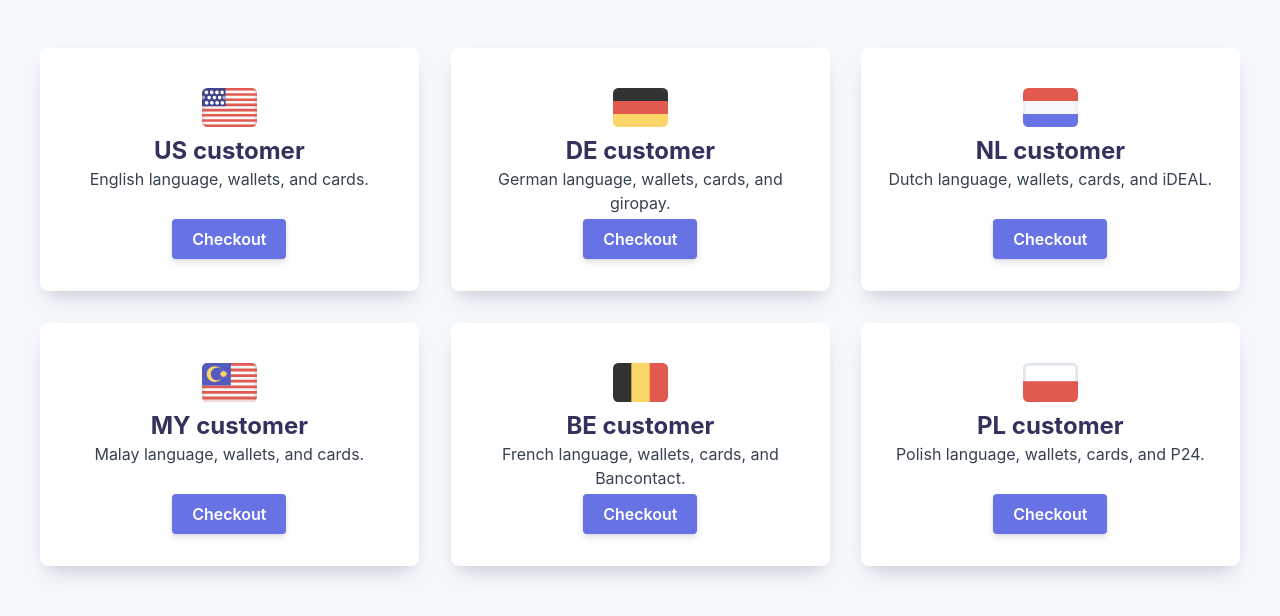
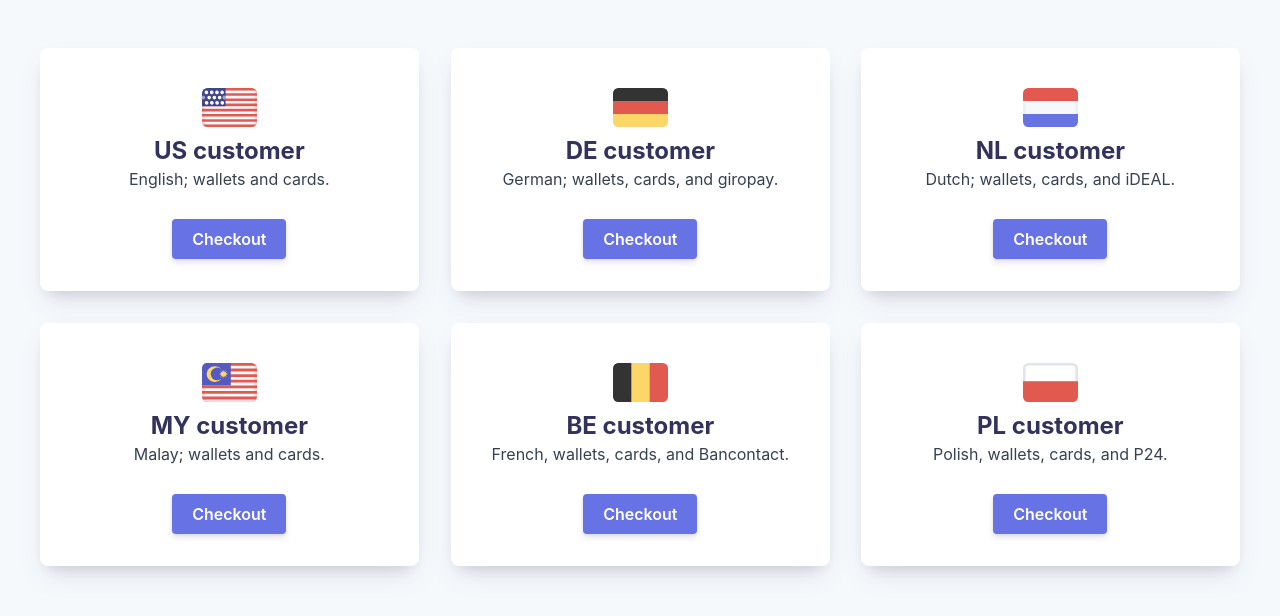
Before and after one commit to stripe/checkout-sales-demo, a website: page static/index.html in a window 1280 px wide. Shown: the part 228-844 px from the top of the page. Drawn offline with nearby package versions, Linux system fonts and the light colour scheme; no server answers; a script that the page names is missing.

Commit message:
Update index.html

```diff
--- a/static/index.html
+++ b/static/index.html
@@ -34,7 +34,7 @@
               <img class="w-1/6 mx-auto my-2" src="flag-us.svg" />
               <div class="font-bold text-2xl">US customer</div>
               <p class="text-gray-700 text-base h-10">
-                English language, wallets, and cards.
+                English; wallets and cards.
               </p>
             </div>
             <div class="px-6 pt-3 pb-8">
@@ -52,7 +52,7 @@
               <img class="w-1/6 mx-auto my-2" src="flag-de.svg" />
               <div class="font-bold text-2xl">DE customer</div>
               <p class="text-gray-700 text-base h-10">
-                German language, wallets, cards, and giropay.
+                German; wallets, cards, and giropay.
               </p>
             </div>
             <div class="px-6 pt-3 pb-8">
@@ -70,7 +70,7 @@
               <img class="w-1/6 mx-auto my-2" src="flag-nl.svg" />
               <div class="font-bold text-2xl">NL customer</div>
               <p class="text-gray-700 text-base h-10">
-                Dutch language, wallets, cards, and iDEAL.
+                Dutch; wallets, cards, and iDEAL.
               </p>
             </div>
             <div class="px-6 pt-3 pb-8">
@@ -88,7 +88,7 @@
               <img class="w-1/6 mx-auto my-2" src="flag-my.svg" />
               <div class="font-bold text-2xl">MY customer</div>
               <p class="text-gray-700 text-base h-10">
-                Malay language, wallets, and cards.
+                Malay; wallets and cards.
               </p>
             </div>
             <div class="px-6 pt-3 pb-8">
@@ -106,7 +106,7 @@
               <img class="w-1/6 mx-auto my-2" src="flag-be.svg" />
               <div class="font-bold text-2xl">BE customer</div>
               <p class="text-gray-700 text-base h-10">
-                French language, wallets, cards, and Bancontact.
+                French, wallets, cards, and Bancontact.
               </p>
             </div>
             <div class="px-6 pt-3 pb-8">
@@ -124,7 +124,7 @@
               <img class="w-1/6 mx-auto my-2" src="flag-pl.svg" />
               <div class="font-bold text-2xl">PL customer</div>
               <p class="text-gray-700 text-base h-10">
-                Polish language, wallets, cards, and P24.
+                Polish, wallets, cards, and P24.
               </p>
             </div>
             <div class="px-6 pt-3 pb-8">
```
